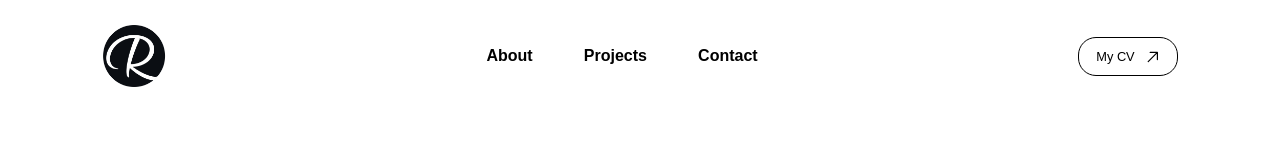
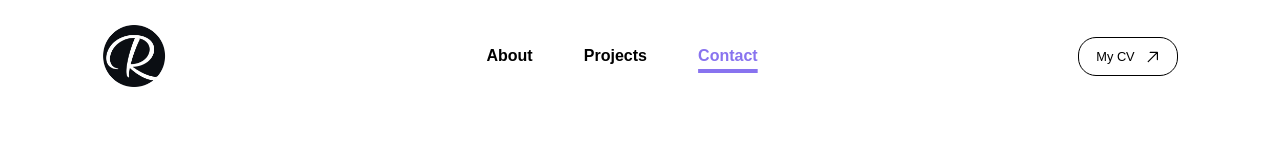
Before and after one commit to rodrigodelascio/rod-current-folio, a React (Create React App) app: page /contact in a window 1280 px wide. Shown: the top 160 px of the page. Built offline with nearby package versions, Linux system fonts and the light colour scheme.

Commit message:
navbar active links styling applied

```diff
--- a/src/components/common/Navbar.js
+++ b/src/components/common/Navbar.js
@@ -1,4 +1,5 @@
 import React, { useState } from "react";
+import { NavLink } from "react-router-dom";
 import logo from "../../assets/images/logoRod.png";
 import pdf from "../../assets/files/rodrigoCV.pdf";
 import { GoArrowUpRight } from "react-icons/go";
@@ -12,6 +13,14 @@ const Navbar = () => {
     if (isMobile) {
       setIsMobile(!isMobile);
     }
+  };
+
+  const navActiveStyle = ({ isActive }) => {
+    return {
+      color: isActive ? "#8873ef" : "",
+      textDecoration: isActive ? "underline #8873ef 0.25rem" : "",
+      textUnderlineOffset: isActive ? "0.5rem" : "",
+    };
   };
 
   return (
@@ -29,15 +38,30 @@ const Navbar = () => {
               : `${styles["inner-links-container"]} ${styles["responsive-navbar"]}`
           }
         >
-          <a href="/about" onClick={clickToHide}>
+          <NavLink
+            to="/about"
+            onClick={clickToHide}
+            className={styles.navlinks}
+            style={navActiveStyle}
+          >
             About
-          </a>
-          <a href="/projects" onClick={clickToHide}>
+          </NavLink>
+          <NavLink
+            to="/projects"
+            onClick={clickToHide}
+            className={styles.navlinks}
+            style={navActiveStyle}
+          >
             Projects
-          </a>
-          <a href="/contact" onClick={clickToHide}>
+          </NavLink>
+          <NavLink
+            to="/contact"
+            onClick={clickToHide}
+            className={styles.navlinks}
+            style={navActiveStyle}
+          >
             Contact
-          </a>
+          </NavLink>
           <CgClose
             size={30}
             className={styles["hamburger-close-icon"]}
--- a/src/components/common/Navbar.module.css
+++ b/src/components/common/Navbar.module.css
@@ -34,7 +34,7 @@
   flex-direction: row;
 }
 
-.inner-links-container a {
+.navlinks {
   font-size: 1rem;
   font-weight: 700;
   margin: 0 2vw;
@@ -43,11 +43,9 @@
   text-decoration: none;
 }
 
-.inner-links-container a:hover {
+.navlinks:hover {
   color: #8873ef;
   transition: 0.5s;
-  text-decoration: underline #8873ef 0.25rem;
-  text-underline-offset: 0.5rem;
 }
 
 .cv-button {
@@ -119,14 +117,14 @@
     transform: none;
   }
 
-  .inner-links-container a {
+  .navlinks {
     font-size: 1.5rem;
     font-weight: 900;
     margin: 0;
     color: #fff;
   }
 
-  .inner-links-container a:hover {
+  .navlinks:hover {
     text-decoration: none;
   }
 
--- a/src/components/landingpage/heroSection/HeroSection.js
+++ b/src/components/landingpage/heroSection/HeroSection.js
@@ -15,11 +15,11 @@ const HeroSection = () => {
         <h3>Web Developer</h3>
 
         <div className={styles["hero-buttons-container"]}>
-          <a href="mailto:rodrigodelascio@gmail.com">
+          <Link to="/contact">
             <button className={styles["button-contact"]}>
               Let's Talk <GoPaperAirplane className={styles.airplane} />
             </button>
-          </a>
+          </Link>
           <Link to="/projects">
             <button className={styles["button-work"]}>
               My Work <GoArrowUpRight className={styles.arrow} />
```
